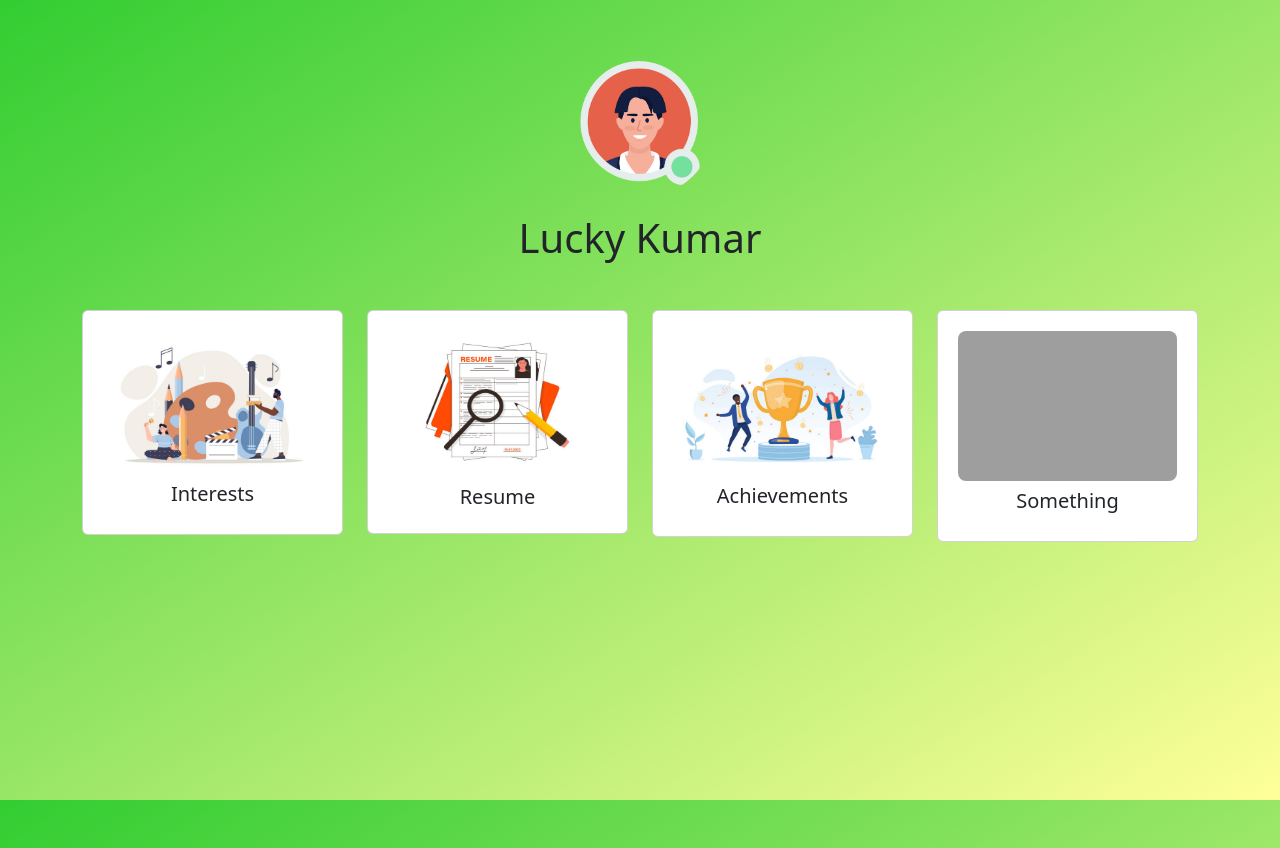
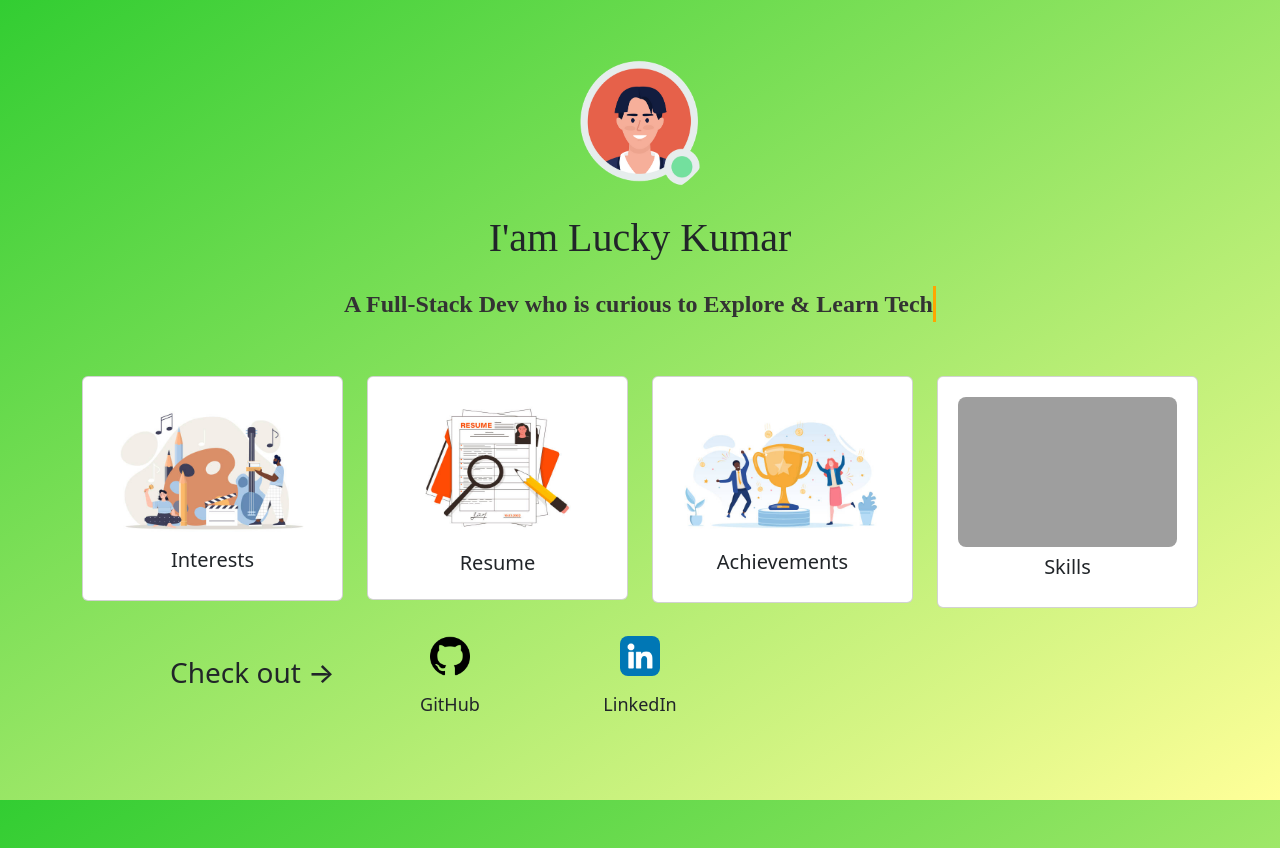
Before and after one commit to lkx100/portfolio, a Django app: template App_34_3/templates/profile.html in a window 1280 px wide. Run offline with Django 5.2, Linux system fonts and the light colour scheme; the template is opened without the code that fills it, so the values that code supplies are empty; parts of the project's set-up code (start-up, migrations or seed data) failed here and were passed over; grey boxes are pictures that could not be loaded.

Commit message:
Render Hosting (Pre)

```diff
--- a/App_34_3/templates/profile.html
+++ b/App_34_3/templates/profile.html
@@ -4,19 +4,25 @@
 
 <div class="container text-center mt-5">
     <img src="{% static 'images/profile.png' %}" alt="Profile Picture" class="rounded-circle" width="150" height="150">
-    <h1 class="mt-3">Lucky Kumar</h1>
+    <h1 style="font-family: FiraCode Nerd Font" class="mt-3">I'am Lucky Kumar</h1>
+    <div style="font-family: FiraCode Nerd Font" id="typing-text" class="mt-3"></div> <!-- New div for typing animation -->
 </div>
+
 <div class="container mt-5">
     <div class="row">
         <!-- Interests Card -->
         <div class="col-md-3">
             <div class="card expandable-card">
                 <div class="card-body text-center">
-                    <!-- Add Image Here -->
                     <img src="{% static 'images/interests.jpg' %}" alt="Interests" class="card-image mb-2">
                     <h5 class="card-title">Interests</h5>
                     <div class="card-content">
-                        <p>Your interests go here.</p>
+                        <ul class="list-unstyled">
+                            <li>Curious about Exploring Tech</li>
+                            <li>Football - anytime :)</li>
+                            <li>Music</li>
+                            <li>Trecking</li>
+                        </ul>
                     </div>
                 </div>
             </div>
@@ -26,7 +32,6 @@
             <div class="card">
                 <a href="{% static 'resume.pdf' %}" target="_blank" class="text-decoration-none text-dark">
                     <div class="card-body text-center">
-                        <!-- Add Image Here -->
                         <img src="{% static 'images/resume.jpg' %}" alt="Resume" class="card-image mb-2">
                         <h5 class="card-title">Resume</h5>
                     </div>
@@ -37,29 +42,59 @@
         <div class="col-md-3">
             <div class="card expandable-card">
                 <div class="card-body text-center">
-                    <!-- Add Image Here -->
                     <img src="{% static 'images/achievements.jpg' %}" alt="Achievements" class="card-image mb-2">
                     <h5 class="card-title">Achievements</h5>
                     <div class="card-content">
-                        <p>Your achievements go here.</p>
+                        <ul class="list-unstyled">
+                            <li>Winner in Project Expo</li>
+                        </ul>
                     </div>
                 </div>
             </div>
         </div>
-        <!-- Something Card -->
+        <!-- Skills Card -->
         <div class="col-md-3">
             <div class="card expandable-card">
                 <div class="card-body text-center">
-                    <!-- Add Image Here -->
-                    <img src="{% static 'images/education.jpg' %}" alt="Something" class="card-image mb-2">
-                    <h5 class="card-title">Something</h5>
+                    <img src="{% static 'images/education.jpg' %}" alt="Skills" class="card-image mb-2">
+                    <h5 class="card-title">Skills</h5>
                     <div class="card-content">
-                        <p>Additional content goes here.</p>
+                        <ul class="list-unstyled">
+                            <li>Python, C, Cpp, Java, JS</li>
+                            <li>Django, React, AI-ML</li>
+                            <li>GitHub, Linux, Android Studio</li>
+                        </ul>
                     </div>
                 </div>
             </div>
         </div>
     </div>
+    <style>
+        .social-card {
+            margin-top: -20px; /* Adjust this value as needed */
+        }
+    </style>
+    <div class="row mt-5 align-items-start">
+        <div class="col-md-2 offset-md-1">
+            <h3>Check out &rarr;</h3>
+        </div>
+        <div class="col-md-2">
+            <a href="https://github.com/lkx100" target="_blank" class="text-decoration-none text-dark">
+                <div class="social-card text-center">
+                    <img src="{% static 'images/github_1.png' %}" alt="GitHub" class="social-image github-image mb-2">
+                    <h5 class="social-text">GitHub</h5>
+                </div>
+            </a>
+        </div>
+        <div class="col-md-2">
+            <a href="https://www.linkedin.com/in/lkx100/" target="_blank" class="text-decoration-none text-dark">
+                <div class="social-card text-center">
+                    <img src="{% static 'images/linkedin.png' %}" alt="LinkedIn" class="social-image linkedin-image mb-2">
+                    <h5 class="social-text">LinkedIn</h5>
+                </div>
+            </a>
+        </div>
+    </div>
 </div>
 
 {% endblock %}
--- a/static/css/style.css
+++ b/static/css/style.css
@@ -9,8 +9,29 @@ body {
     background: linear-gradient(to bottom right, #32CD32, #FFFF99);
 }
 
+/* Typing animation styles */
+#typing-text {
+    display: inline-block;
+    font-size: 24px;
+    font-weight: bold;
+    color: #333;
+    white-space: nowrap;
+    overflow: hidden;
+    border-right: 0.15em solid orange; /* Cursor effect */
+    animation: blink-caret 0.75s step-end infinite;
+}
+
+@keyframes blink-caret {
+    from, to { border-color: transparent; }
+    50% { border-color: orange; }
+}
+
 .card {
     transition: transform 0.2s;
+}
+
+.card:hover {
+    transform: scale(1.05);
 }
 
 .card-image {
@@ -18,10 +39,6 @@ body {
     height: auto;
     max-height: 150px; /* Adjust as needed */
     border-radius: 8px;
-}
-
-.card:hover {
-    transform: scale(1.05);
 }
 
 /* Styles for expandable cards */
@@ -51,3 +68,53 @@ body {
     margin-top: 10px;
     color: #333;
 }
+
+/* Styles for social cards */
+.social-card {
+    cursor: pointer;
+    transition: transform 0.2s;
+}
+
+.social-card:hover {
+    transform: scale(1.05);
+}
+
+.social-image {
+    width: 50px; /* Adjust as needed */
+    height: 50px; /* Adjust as needed */
+    object-fit: cover;
+    border-radius: 8px;
+}
+
+.github-image {
+    width: 40px; /* Adjust as needed */
+    height: 40px; /* Adjust as needed */
+}
+
+.linkedin-image {
+    width: 40px; /* Adjust as needed */
+    height: 40px; /* Adjust as needed */
+}
+
+.social-text {
+    margin-top: 10px;
+    font-size: 18px;
+}
+
+/* Additional styles for list items in card content */
+.card-content ul {
+    padding-left: 0;
+    list-style-type: none;
+}
+
+.card-content ul li {
+    margin-bottom: 5px;
+    font-size: 16px;
+    color: #555;
+}
+
+/* Reduce gap between social cards */
+.row.align-items-start .col-md-2 {
+    padding-left: 5px;
+    padding-right: 5px;
+}
--- a/static/js/script.js
+++ b/static/js/script.js
@@ -1,3 +1,18 @@
 function toggleSection(id) {
     $('#' + id).collapse('toggle');
 }
+
+document.addEventListener('DOMContentLoaded', function() {
+    const text = "A Full-Stack Dev who is curious to Explore & Learn Tech";
+    let index = 0;
+
+    function type() {
+        if (index < text.length) {
+            document.getElementById('typing-text').innerHTML += text.charAt(index);
+            index++;
+            setTimeout(type, 80); // Adjust typing speed here
+        }
+    }
+
+    type();
+});
```
Also changed, not shown: Project_34_3/settings.py (+6 -1 lines), requirements.txt (+2 -41 lines), static/images/github_1.png (added), static/images/linkedin.png (added), static/images/profile.jpg (deleted), 3 other files.
